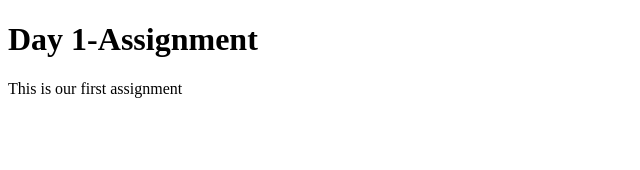
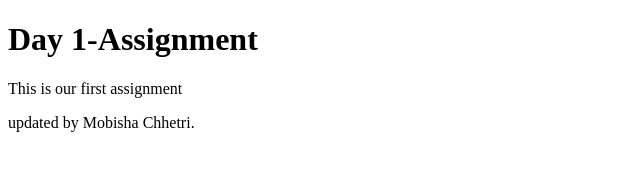
Before and after one commit to Asmita-Nyoupane/Assignment1-WLIT, a plain HTML site: page index.html in a window 1280 px wide. Shown: the whole page, without its empty margins (0-640 px from the left). Drawn offline with Linux system fonts and the light colour scheme.

Commit message:
updated in new branch

```diff
--- a/index.html
+++ b/index.html
@@ -8,5 +8,6 @@
 <body>
     <h1>Day 1-Assignment</h1>
     <p>This is our first assignment </p>
+    updated by  Mobisha Chhetri.
 </body>
 </html>
```
